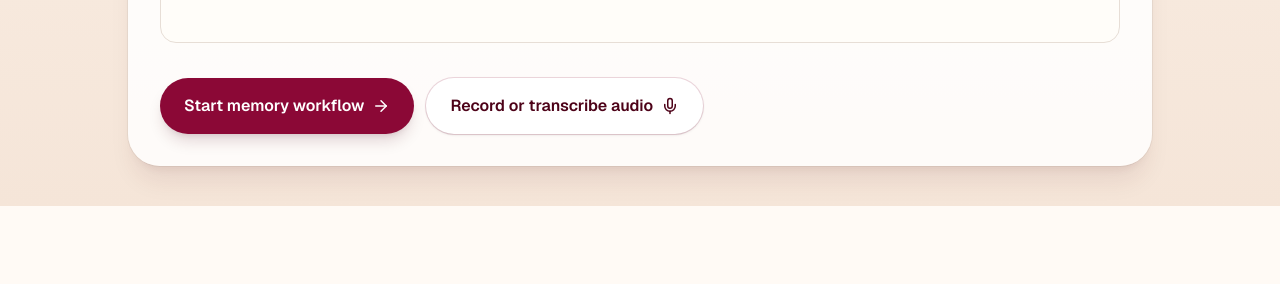
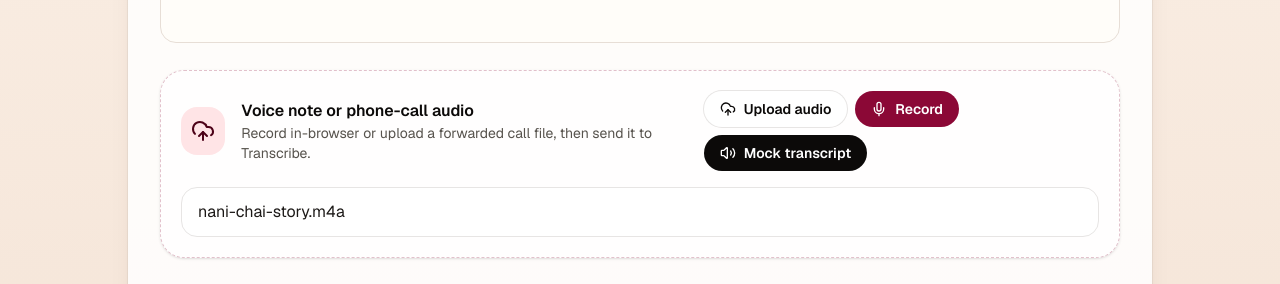
Before and after one commit to himanipng/Before_I_Forget, a Next.js app: page /start in a window 1280 px wide. Shown: the part 901-1185 px from the top of the page. Before the commit the page ends 1107 px from the top, so only its background shows below. Built offline with nearby package versions, Linux system fonts and the light colour scheme; no server answers.

Commit message:
Expose Transcribe controls on start page

```diff
--- a/app/start/page.tsx
+++ b/app/start/page.tsx
@@ -4,6 +4,7 @@ import { FormEvent, useState } from "react";
 import { useRouter } from "next/navigation";
 import { ArrowRight, Globe2, Mic } from "lucide-react";
 import { Navbar } from "@/components/Navbar";
+import { UploadBox } from "@/components/UploadBox";
 import { getWorkflowStatus, startMemory } from "@/lib/api";
 import type { Goal, Language, MemoryCard, MemoryType, Relationship } from "@/lib/types";
 
@@ -25,8 +26,46 @@ export default function StartPage() {
       "She made chai every morning before school. She crushed ginger with cardamom and waited until the kitchen smelled warm.",
   });
   const [loading, setLoading] = useState(false);
+  const [audioBusy, setAudioBusy] = useState(false);
+  const [fileName, setFileName] = useState("nani-chai-story.m4a");
+  const [fileKey, setFileKey] = useState("");
+  const [audioStatus, setAudioStatus] = useState("");
   const [statusMessage, setStatusMessage] = useState("");
   const [error, setError] = useState("");
+
+  async function transcribeAudio() {
+    setAudioBusy(true);
+    setAudioStatus(fileKey ? "Starting Amazon Transcribe..." : "Using a mock transcript...");
+    setError("");
+
+    try {
+      const response = await fetch("/api/transcribe", {
+        method: "POST",
+        headers: { "Content-Type": "application/json" },
+        body: JSON.stringify({ fileName, fileKey, language: form.language, identifyLanguage: true }),
+      });
+      const data = await response.json();
+
+      if (data.mode === "async" && data.jobName) {
+        setAudioStatus("Transcribe is processing the recording...");
+        const transcript = await waitForTranscript(data.jobName);
+        setForm((current) => ({ ...current, storyText: transcript || "Transcription job started. Try again in a moment if the text is still processing." }));
+      } else {
+        setForm((current) => ({ ...current, storyText: data.transcript || current.storyText }));
+      }
+
+      if (data.warning) {
+        setAudioStatus(`Demo fallback used: ${data.warning}`);
+      } else {
+        setAudioStatus("Transcript filled into the story field.");
+      }
+    } catch (caught) {
+      setError(caught instanceof Error ? caught.message : "Unable to transcribe this audio.");
+      setAudioStatus("");
+    } finally {
+      setAudioBusy(false);
+    }
+  }
 
   async function startInterview() {
     setLoading(true);
@@ -140,6 +179,17 @@ export default function StartPage() {
                   />
                 </Field>
               </div>
+              <div className="md:col-span-2">
+                <UploadBox
+                  fileName={fileName}
+                  fileKey={fileKey}
+                  onFileNameChange={setFileName}
+                  onFileKeyChange={setFileKey}
+                  onTranscribe={transcribeAudio}
+                  isBusy={audioBusy}
+                />
+                {audioStatus ? <p className="mt-3 rounded-2xl bg-rose-50 px-4 py-3 text-sm font-medium text-rose-900">{audioStatus}</p> : null}
+              </div>
             </div>
             {error ? (
               <p className="mt-5 rounded-2xl bg-rose-50 px-4 py-3 text-sm font-medium text-rose-900">{error}</p>
@@ -163,6 +213,24 @@ export default function StartPage() {
       </main>
     </>
   );
+}
+
+async function waitForTranscript(jobName: string) {
+  for (let attempt = 0; attempt < 10; attempt += 1) {
+    await new Promise((resolve) => setTimeout(resolve, attempt === 0 ? 1200 : 3000));
+    const response = await fetch(`/api/transcribe?jobName=${encodeURIComponent(jobName)}`);
+    const data = await response.json();
+
+    if (data.status === "COMPLETED") {
+      return data.transcript || "";
+    }
+
+    if (data.status === "FAILED") {
+      throw new Error(data.failureReason || "Amazon Transcribe failed for this audio.");
+    }
+  }
+
+  return "";
 }
 
 async function waitForWorkflow(executionArn: string): Promise<MemoryCard | null> {
```
